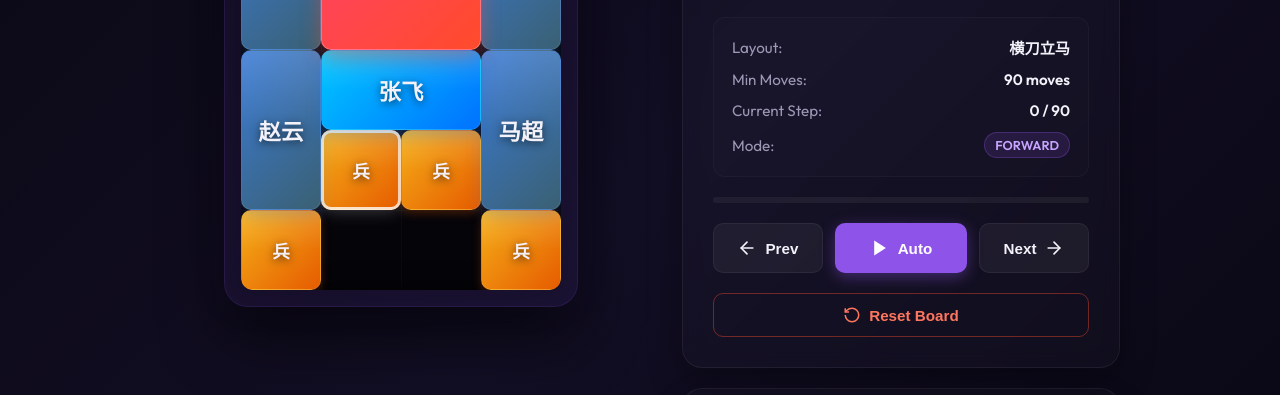
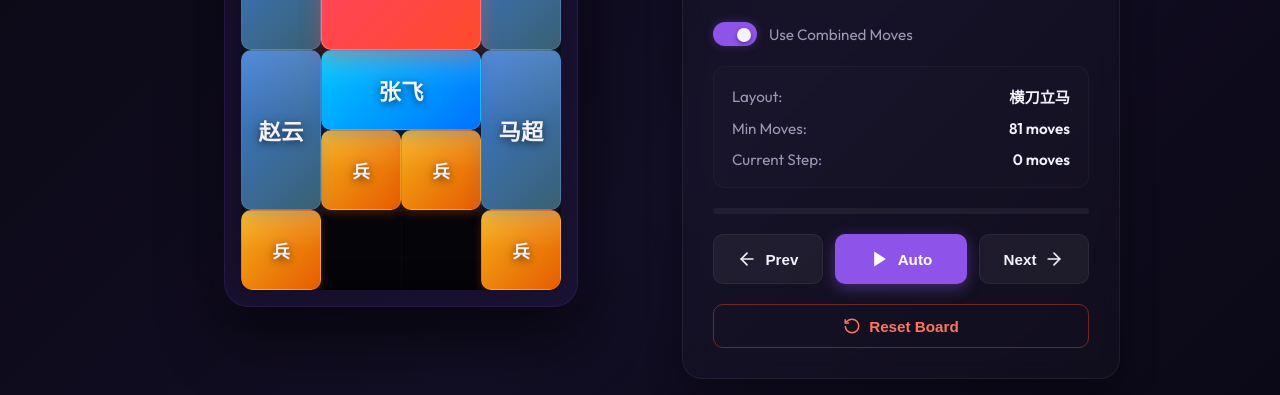
Before and after one commit to jeantimex/klotski, a website: page demo/index.html in a window 1280 px wide. Shown: the part 329-724 px from the top of the page. Drawn offline with Linux system fonts and the light colour scheme.

Commit message:
remove reverse mode

```diff
--- a/demo/app.js
+++ b/demo/app.js
@@ -615,6 +615,7 @@ let autoPlayInterval = null;
 let currentBlocksState = []; // Track actual locations
 let playbackMode = "Forward"; // "Forward", "Reverse", or "Manual"
 let manualMovesCount = 0;
+let lastMovedBlockIdx = -1;
 
 // Direction vectors matching src/klotski.js
 const directions = [
@@ -667,15 +668,18 @@ function loadGame(index) {
   });
 
   // Solve
+  const useCombined = document.getElementById('combined-moves-toggle').checked;
   const result = klotski.solve({
     blocks: game.blocks,
     boardSize: [5, 4],
-    escapePoint: [3, 1]
+    escapePoint: [3, 1],
+    singleMove: !useCombined
   });
 
   if (result) {
     solutionSteps = klotski.mergeSteps(result);
-    document.getElementById('min-moves').textContent = solutionSteps.length + ' moves';
+    const totalMoves = solutionSteps.length > 0 ? solutionSteps[solutionSteps.length - 1].step : 0;
+    document.getElementById('min-moves').textContent = totalMoves + ' moves';
   } else {
     solutionSteps = [];
     document.getElementById('min-moves').textContent = 'No solution';
@@ -685,6 +689,7 @@ function loadGame(index) {
   isReversing = false;
   playbackMode = "Forward";
   manualMovesCount = 0;
+  lastMovedBlockIdx = -1;
 
   renderBoard();
   updateStatus();
@@ -737,6 +742,11 @@ function setupEvents() {
   // Selector
   document.getElementById('game-selector').addEventListener('change', (e) => {
     loadGame(e.target.value);
+  });
+
+  // Combined Moves Toggler
+  document.getElementById('combined-moves-toggle').addEventListener('change', () => {
+    loadGame(currentGameIndex);
   });
 
   // Click on board/blocks to advance/reverse
@@ -841,7 +851,12 @@ function handleManualBlockClick(blockIdx) {
     block.col = target.col;
     block.visited.add(target.key);
 
-    manualMovesCount++;
+    const useCombined = document.getElementById('combined-moves-toggle').checked;
+    if (!useCombined || lastMovedBlockIdx !== blockIdx) {
+      manualMovesCount++;
+    }
+    lastMovedBlockIdx = blockIdx;
+
     playbackMode = "Manual";
     updateBlockDOM(blockIdx);
     updateStatus();
@@ -858,7 +873,12 @@ function handleManualBlockClick(blockIdx) {
       block.col = target.col;
       block.visited.add(target.key);
 
-      manualMovesCount++;
+      const useCombined = document.getElementById('combined-moves-toggle').checked;
+      if (!useCombined || lastMovedBlockIdx !== blockIdx) {
+        manualMovesCount++;
+      }
+      lastMovedBlockIdx = blockIdx;
+
       playbackMode = "Manual";
       updateBlockDOM(blockIdx);
       updateStatus();
@@ -1011,23 +1031,18 @@ function updateStatus() {
     document.getElementById('step-counter').textContent = manualMovesCount + ' moves';
     document.getElementById('progress-bar').style.width = '0%';
   } else {
-    document.getElementById('step-counter').textContent = currentStepIndex + ' / ' + solutionSteps.length;
+    const totalMoves = solutionSteps.length > 0 ? solutionSteps[solutionSteps.length - 1].step : 0;
+    if (currentStepIndex === 0) {
+      document.getElementById('step-counter').textContent = '0 moves';
+    } else {
+      const currentMoves = currentStepIndex > 0 ? solutionSteps[currentStepIndex - 1].step : 0;
+      document.getElementById('step-counter').textContent = currentMoves + ' / ' + totalMoves;
+    }
     const percentage = solutionSteps.length > 0 ? (currentStepIndex / solutionSteps.length) * 100 : 0;
     document.getElementById('progress-bar').style.width = percentage + '%';
   }
 
-  // Mode badge
-  const modeBadge = document.getElementById('playback-mode');
-  if (isManual) {
-    modeBadge.textContent = 'Manual';
-    modeBadge.className = 'status-value badge mode-manual';
-  } else if (isReversing) {
-    modeBadge.textContent = 'Reverse';
-    modeBadge.className = 'status-value badge mode-reverse';
-  } else {
-    modeBadge.textContent = 'Forward';
-    modeBadge.className = 'status-value badge mode-forward';
-  }
+
 
   // Enable/disable solver controls
   document.getElementById('prev-btn').disabled = isManual;
@@ -1055,7 +1070,7 @@ function updateHighlights() {
   const blocks = document.querySelectorAll('.block');
   blocks.forEach(b => b.classList.remove('next-up'));
 
-  if (solutionSteps.length === 0 || autoPlayInterval || playbackMode === "Manual") return;
+  if (solutionSteps.length === 0 || autoPlayInterval || playbackMode === "Manual" || (currentStepIndex === 0 && !isReversing)) return;
 
   let targetIdx = -1;
   if (!isReversing) {
@@ -1094,20 +1109,34 @@ function startAutoPlay() {
   // Clear highlights while autoplaying to avoid distraction
   updateHighlights();
 
+  const autoPlayReversing = isReversing;
+
   autoPlayInterval = setInterval(() => {
-    // If we reach the end and are reversing, or if we reach 0 while reversing
-    if (isReversing && currentStepIndex === 0) {
+    // If we are reversing and reached 0, stop autoplay
+    if (autoPlayReversing && currentStepIndex === 0) {
       stopAutoPlay();
       return;
     }
+    // If we are playing forward and reached the end, stop autoplay
+    if (!autoPlayReversing && currentStepIndex === solutionSteps.length) {
+      stopAutoPlay();
+      document.getElementById('board-overlay').classList.remove('hidden');
+      document.querySelector('.overlay-title').textContent = 'Completed!';
+      document.querySelector('.overlay-subtitle').textContent = 'Click anywhere to reverse the steps';
+      return;
+    }
 
-    // Auto-advance
+    // Execute next step
     triggerNext();
 
-    // Stop autoplay when it finishes reversing back to start
-    if (!isReversing && currentStepIndex === solutionSteps.length) {
-      // Reached the end, switch to reverse and autoplay will automatically reverse
-      isReversing = true;
+    // Check if we just reached the end / start after triggerNext
+    if (autoPlayReversing && currentStepIndex === 0) {
+      stopAutoPlay();
+    } else if (!autoPlayReversing && currentStepIndex === solutionSteps.length) {
+      stopAutoPlay();
+      document.getElementById('board-overlay').classList.remove('hidden');
+      document.querySelector('.overlay-title').textContent = 'Completed!';
+      document.querySelector('.overlay-subtitle').textContent = 'Click anywhere to reverse the steps';
     }
   }, 400); // 400ms per step feels extremely satisfying and smooth
 }
--- a/demo/index.html
+++ b/demo/index.html
@@ -49,6 +49,14 @@
             </select>
           </div>
 
+          <div class="toggle-container">
+            <label class="switch">
+              <input type="checkbox" id="combined-moves-toggle" checked>
+              <span class="slider"></span>
+            </label>
+            <span class="toggle-label">Use Combined Moves</span>
+          </div>
+
           <div class="status-panel">
             <div class="status-row">
               <span class="status-label">Layout:</span>
@@ -61,10 +69,6 @@
             <div class="status-row">
               <span class="status-label">Current Step:</span>
               <span id="step-counter" class="status-value">0 / 0</span>
-            </div>
-            <div class="status-row">
-              <span class="status-label">Mode:</span>
-              <span id="playback-mode" class="status-value badge mode-forward">Forward</span>
             </div>
           </div>
 
--- a/demo/klotski.js
+++ b/demo/klotski.js
@@ -353,7 +353,7 @@
       return block.row === ESCAPE_ROW && block.col === ESCAPE_COL;
     }
 
-    function resolveGame(game) {
+    function resolveGame(game, options) {
       var buckets = [];
       var minStep = 0;
       var queueSize = 0;
@@ -381,11 +381,15 @@
         return buckets[minStep].shift();
       }
 
+      var isSingle = options && options.singleMove;
       var initialState = game.states[0];
       pushToQueue(initialState);
-      game.zhash[initialState.hash + '-null'] = 0;
+
+      var initialKey = isSingle ? initialState.hash : initialState.hash + '-null';
+      game.zhash[initialKey] = 0;
       if (NO_LR_MIRROR_ALLOW) {
-        game.zhash[initialState.hashMirror + '-null'] = 0;
+        var initialKeyMirror = isSingle ? initialState.hashMirror : initialState.hashMirror + '-null';
+        game.zhash[initialKeyMirror] = 0;
       }
 
       while (queueSize > 0) {
@@ -406,13 +410,13 @@
               }
 
               var isContinue = false;
-              if (gameState.parent !== null) {
+              if (gameState.parent !== null && !isSingle) {
                 isContinue = gameState.move.blockIdx === i && !isReverseDirection(dirIdx, gameState.move.dirIdx);
               }
 
               var newStep = isContinue ? gameState.step : gameState.step + 1;
-              var stateKey = hash + '-' + i;
-              var stateKeyMirror = hashMirror + '-' + i;
+              var stateKey = isSingle ? hash : hash + '-' + i;
+              var stateKeyMirror = isSingle ? hashMirror : hashMirror + '-' + i;
 
               if (game.zhash.hasOwnProperty(stateKey) && game.zhash[stateKey] <= newStep) {
                 continue;
@@ -492,7 +496,7 @@
           var game = createGame(options.blocks);
 
           if (game) {
-            if (resolveGame(game)) {
+            if (resolveGame(game, options)) {
               return game.result.moves.reverse();
             }
           }
@@ -511,6 +515,7 @@
       result[0] = {
         blockIdx: steps[0].blockIdx,
         dirIdx: steps[0].dirIdx,
+        step: steps[0].step,
         count: 1,
       };
 
@@ -520,10 +525,12 @@
 
         if (curr.blockIdx === prev.blockIdx && curr.dirIdx === prev.dirIdx) {
           prev.count++;
+          prev.step = curr.step;
         } else {
           result.push({
             blockIdx: curr.blockIdx,
             dirIdx: curr.dirIdx,
+            step: curr.step,
             count: 1,
           });
         }
--- a/demo/style.css
+++ b/demo/style.css
@@ -526,3 +526,66 @@ body {
   20%, 60% { transform: translateX(-6px); }
   40%, 80% { transform: translateX(6px); }
 }
+
+/* Custom Toggle Switch */
+.toggle-container {
+  display: flex;
+  align-items: center;
+  gap: 12px;
+  margin-top: 5px;
+}
+
+.toggle-label {
+  font-size: 0.95rem;
+  color: var(--text-secondary);
+  user-select: none;
+}
+
+.switch {
+  position: relative;
+  display: inline-block;
+  width: 44px;
+  height: 24px;
+}
+
+.switch input {
+  opacity: 0;
+  width: 0;
+  height: 0;
+}
+
+.slider {
+  position: absolute;
+  cursor: pointer;
+  top: 0;
+  left: 0;
+  right: 0;
+  bottom: 0;
+  background-color: rgba(255, 255, 255, 0.04);
+  border: 1.5px solid rgba(255, 255, 255, 0.08);
+  transition: .3s;
+  border-radius: 24px;
+}
+
+.slider:before {
+  position: absolute;
+  content: "";
+  height: 14px;
+  width: 14px;
+  left: 3.5px;
+  bottom: 3.5px;
+  background-color: var(--text-primary);
+  transition: .3s;
+  border-radius: 50%;
+  box-shadow: 0 2px 4px rgba(0, 0, 0, 0.4);
+}
+
+input:checked + .slider {
+  background-color: var(--accent-color);
+  border-color: rgba(142, 84, 233, 0.5);
+  box-shadow: 0 0 10px rgba(142, 84, 233, 0.3);
+}
+
+input:checked + .slider:before {
+  transform: translateX(20px);
+}
```
Also changed, not shown: src/klotski.js (+14 -7 lines), dist/klotski.min.js.
